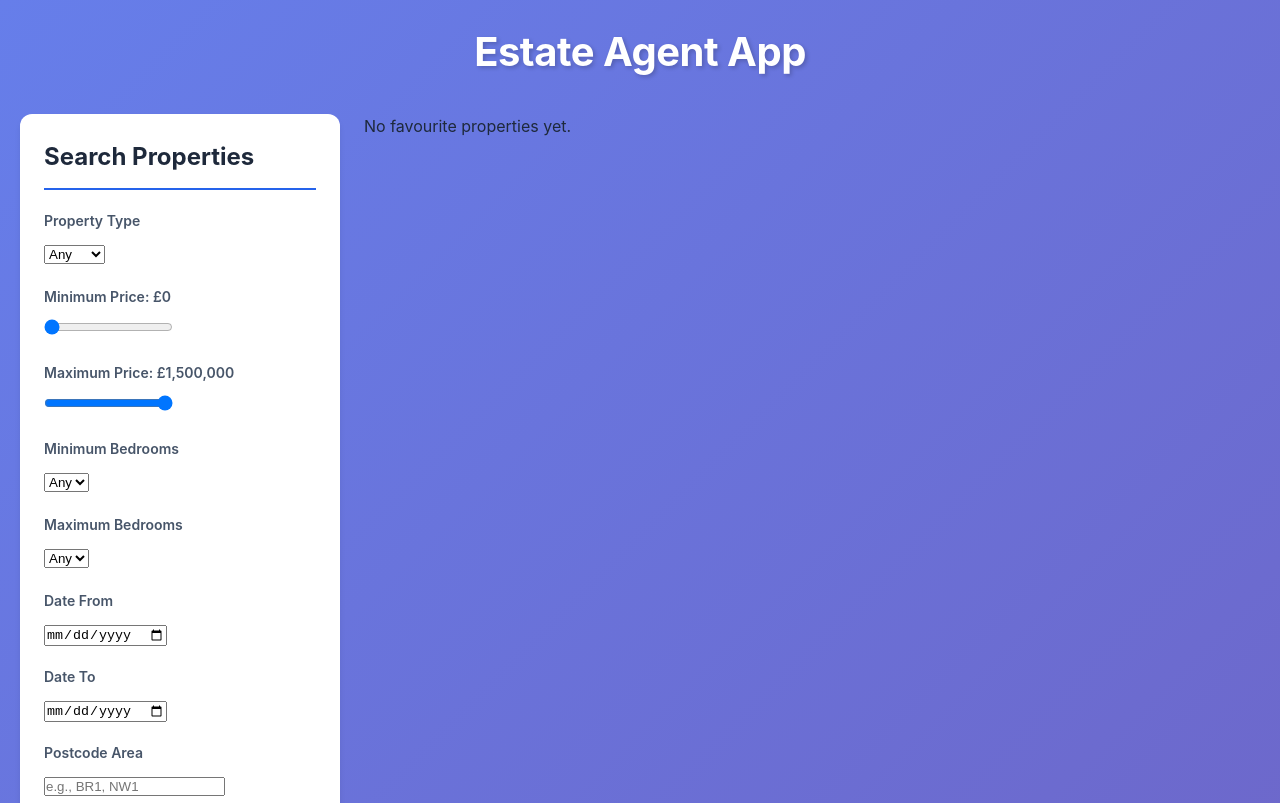
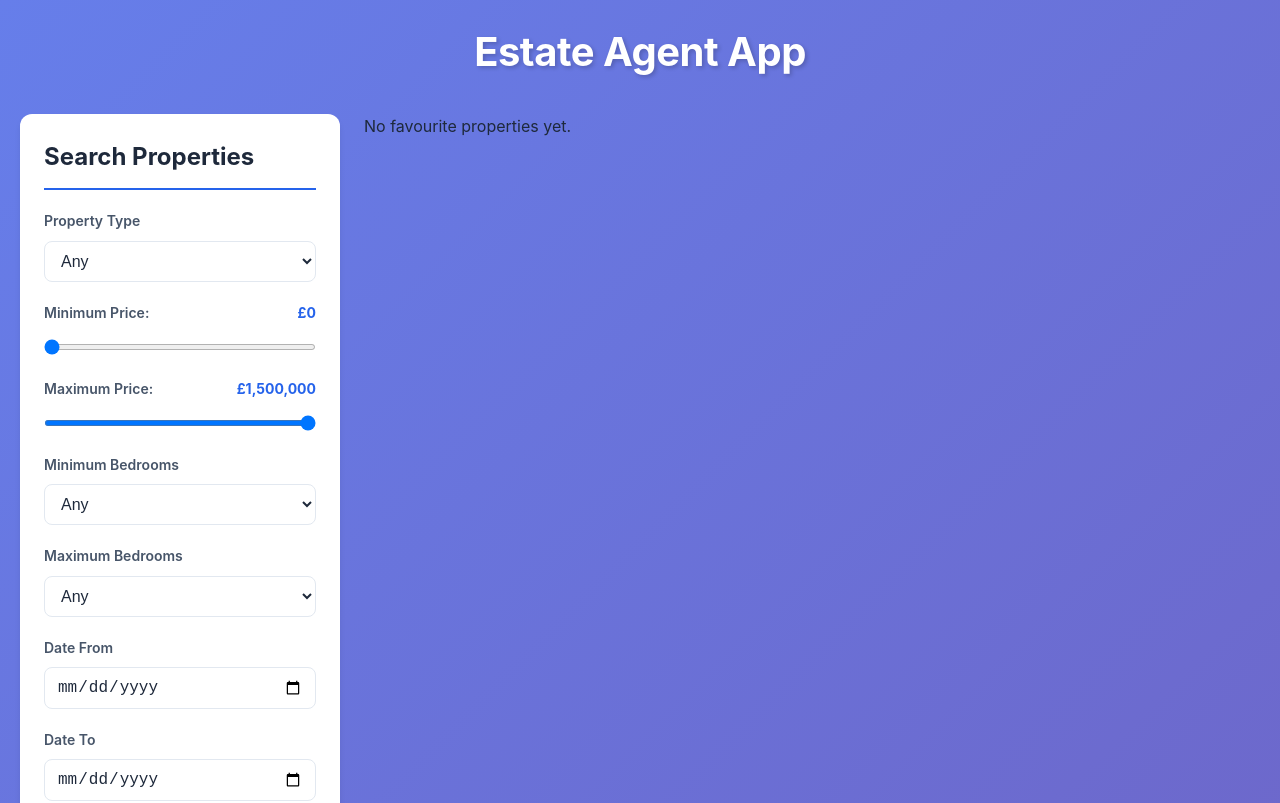
Before and after one commit to Gangulyy/React-CW, a React (Vite) app in the folder Estate-Agent-CW/: page / in a window 1280 px wide. Shown: the top 803 px of the page. Built offline with nearby package versions, Linux system fonts and the light colour scheme.

Commit message:
completed all the stylings and layout integration in search form

```diff
--- a/Estate-Agent-CW/src/components/SearchForm.jsx
+++ b/Estate-Agent-CW/src/components/SearchForm.jsx
@@ -140,7 +140,6 @@ const styles = {
     maxHeight: 'calc(100vh - 40px)',
     overflowY: 'auto'
   },
-
   heading: {
     fontSize: '1.5rem',
     fontWeight: '700',
@@ -159,8 +158,42 @@ const styles = {
     color: '#475569',
     marginBottom: '8px'
   },
-
-
+  select: {
+    width: '100%',
+    padding: '10px 12px',
+    fontSize: '1rem',
+    border: '1px solid #e2e8f0',
+    borderRadius: '8px',
+    backgroundColor: 'white',
+    color: '#1e293b',
+    cursor: 'pointer',
+    transition: 'border-color 0.2s',
+    outline: 'none'
+  },
+  input: {
+    width: '100%',
+    padding: '10px 12px',
+    fontSize: '1rem',
+    border: '1px solid #e2e8f0',
+    borderRadius: '8px',
+    backgroundColor: 'white',
+    color: '#1e293b',
+    transition: 'border-color 0.2s',
+    outline: 'none'
+  },
+  range: {
+    width: '100%',
+    height: '6px',
+    background: '#e2e8f0',
+    borderRadius: '3px',
+    outline: 'none',
+    cursor: 'pointer'
+  },
+  rangeValue: {
+    fontWeight: '700',
+    color: '#2563eb',
+    float: 'right'
+  }
 };
 
 export default SearchForm;
```
Lines whose indentation alone changed are shown as unchanged.
